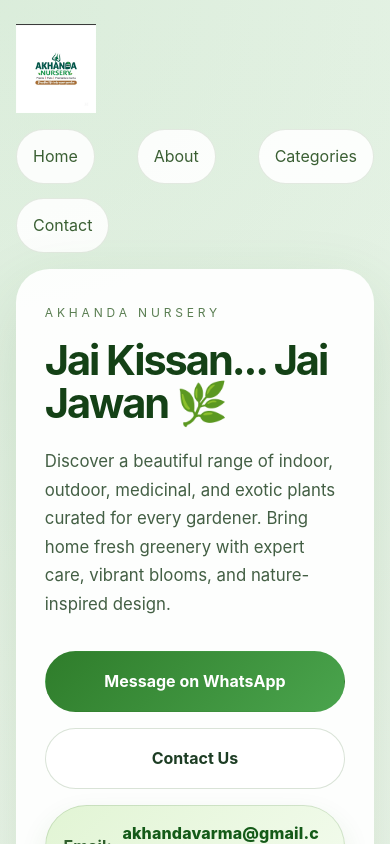
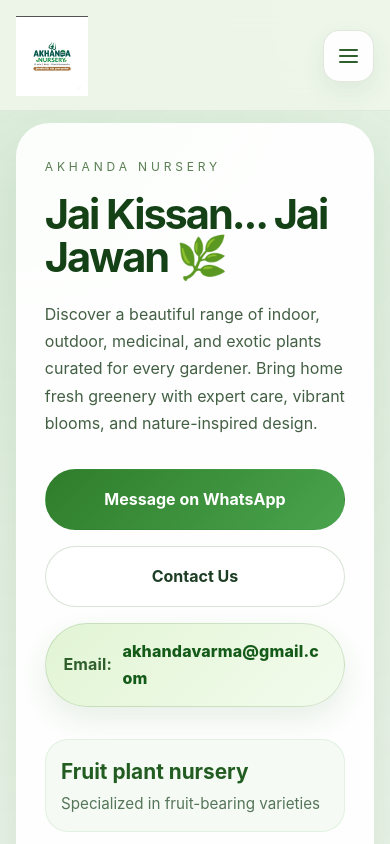
Before and after one commit to harshithapoojari123/Akhanda-Nursery, a React (Vite) app: page / in a window 390 px wide. Shown: the top 844 px of the page. Built offline with nearby package versions, Linux system fonts and the light colour scheme.

Commit message:
Improve mobile navigation and layout

```diff
--- a/src/App.jsx
+++ b/src/App.jsx
@@ -62,6 +62,7 @@ function App() {
   const [isLoading, setIsLoading] = useState(true);
   const [isCompactViewport] = useState(() => window.innerWidth <= 768);
   const [activeCategory, setActiveCategory] = useState(categories[0].name);
+  const [isMenuOpen, setIsMenuOpen] = useState(false);
   const selectedCategory = categories.find((category) => category.name === activeCategory) ?? categories[0];
 
   useEffect(() => {
@@ -71,6 +72,28 @@ function App() {
 
     return () => window.clearTimeout(timer);
   }, []);
+
+  useEffect(() => {
+    if (!isMenuOpen) {
+      document.body.style.overflow = '';
+      return undefined;
+    }
+
+    document.body.style.overflow = 'hidden';
+
+    const handleKeyDown = (event) => {
+      if (event.key === 'Escape') {
+        setIsMenuOpen(false);
+      }
+    };
+
+    window.addEventListener('keydown', handleKeyDown);
+
+    return () => {
+      document.body.style.overflow = '';
+      window.removeEventListener('keydown', handleKeyDown);
+    };
+  }, [isMenuOpen]);
 
   const filteredPlants = useMemo(() => {
     const filterKey = selectedCategory.filter ?? selectedCategory.name;
@@ -85,7 +108,25 @@ function App() {
     window.scrollTo({ top: 0, behavior: 'smooth' });
   };
 
+  const closeMenu = () => {
+    setIsMenuOpen(false);
+  };
+
+  const openHomeView = () => {
+    closeMenu();
+    goHome();
+  };
+
+  const scrollToSection = (sectionId) => {
+    closeMenu();
+    goHome();
+    window.setTimeout(() => {
+      document.getElementById(sectionId)?.scrollIntoView({ behavior: 'smooth' });
+    }, 0);
+  };
+
   const backToCategories = () => {
+    closeMenu();
     setRoute('home');
     window.scrollTo({ top: 0, behavior: 'smooth' });
     setTimeout(() => {
@@ -94,6 +135,7 @@ function App() {
   };
 
   const openCategory = (categoryName) => {
+    closeMenu();
     setActiveCategory(categoryName);
     setRoute('category');
     window.scrollTo({ top: 0, behavior: 'smooth' });
@@ -106,42 +148,65 @@ function App() {
   return (
     <div className="app-shell">
       <header className="site-header">
-        <Logo onClick={goHome} />
-        <nav className="top-nav">
-          <button className="nav-link" type="button" onClick={goHome}>
+        <Logo onClick={openHomeView} />
+        <button
+          className={`mobile-menu-button ${isMenuOpen ? 'open' : ''}`}
+          type="button"
+          aria-label="Toggle navigation menu"
+          aria-expanded={isMenuOpen}
+          aria-controls="mobile-nav-panel"
+          onClick={() => setIsMenuOpen((value) => !value)}
+        >
+          <span />
+          <span />
+          <span />
+        </button>
+        <nav className="top-nav desktop-nav">
+          <button className="nav-link" type="button" onClick={openHomeView}>
             Home
           </button>
           <button
             className="nav-link"
             type="button"
-            onClick={() => {
-              goHome();
-              document.getElementById('about')?.scrollIntoView({ behavior: 'smooth' });
-            }}
+            onClick={() => scrollToSection('about')}
           >
             About
           </button>
           <button
             className="nav-link"
             type="button"
-            onClick={() => {
-              goHome();
-              document.getElementById('categories')?.scrollIntoView({ behavior: 'smooth' });
-            }}
+            onClick={() => scrollToSection('categories')}
           >
             Categories
           </button>
           <button
             className="nav-link"
             type="button"
-            onClick={() => {
-              goHome();
-              document.getElementById('contact')?.scrollIntoView({ behavior: 'smooth' });
-            }}
+            onClick={() => scrollToSection('contact')}
           >
             Contact
           </button>
         </nav>
+        <button
+          className={`mobile-nav-backdrop ${isMenuOpen ? 'open' : ''}`}
+          type="button"
+          aria-label="Close navigation menu"
+          onClick={closeMenu}
+        />
+        <div id="mobile-nav-panel" className={`mobile-nav-panel ${isMenuOpen ? 'open' : ''}`}>
+          <button className="mobile-nav-link" type="button" onClick={openHomeView}>
+            Home
+          </button>
+          <button className="mobile-nav-link" type="button" onClick={() => scrollToSection('about')}>
+            About
+          </button>
+          <button className="mobile-nav-link" type="button" onClick={() => scrollToSection('categories')}>
+            Categories
+          </button>
+          <button className="mobile-nav-link" type="button" onClick={() => scrollToSection('contact')}>
+            Contact
+          </button>
+        </div>
       </header>
 
       {route === 'home' ? (
--- a/src/styles.css
+++ b/src/styles.css
@@ -239,6 +239,7 @@ button {
   justify-content: space-between;
   gap: 1rem;
   padding: 1.5rem 0 0;
+  position: relative;
 }
 
 .logo-badge {
@@ -289,6 +290,10 @@ button {
   flex-wrap: wrap;
 }
 
+.desktop-nav {
+  display: flex;
+}
+
 .top-nav .nav-link {
   background: rgba(255, 255, 255, 0.88);
   border: 1px solid rgba(70, 110, 56, 0.14);
@@ -304,6 +309,67 @@ button {
   background: rgba(51, 112, 40, 0.12);
   border-color: rgba(46, 111, 44, 0.3);
   transform: translateY(-1px);
+}
+
+.mobile-menu-button {
+  display: none;
+  width: 3.2rem;
+  height: 3.2rem;
+  border: 1px solid rgba(70, 110, 56, 0.16);
+  border-radius: 1rem;
+  background: rgba(255, 255, 255, 0.9);
+  padding: 0.65rem;
+  cursor: pointer;
+  align-items: center;
+  justify-content: center;
+  gap: 0.22rem;
+  flex-direction: column;
+  box-shadow: 0 10px 24px rgba(43, 101, 46, 0.08);
+}
+
+.mobile-menu-button span {
+  width: 1.2rem;
+  height: 0.14rem;
+  border-radius: 999px;
+  background: #2f5f2d;
+  transition: transform 0.25s ease, opacity 0.25s ease, width 0.25s ease;
+}
+
+.mobile-menu-button.open span:nth-child(1) {
+  transform: translateY(0.36rem) rotate(45deg);
+}
+
+.mobile-menu-button.open span:nth-child(2) {
+  opacity: 0;
+}
+
+.mobile-menu-button.open span:nth-child(3) {
+  transform: translateY(-0.36rem) rotate(-45deg);
+}
+
+.mobile-nav-panel {
+  display: none;
+}
+
+.mobile-nav-backdrop {
+  display: none;
+}
+
+.mobile-nav-link {
+  width: 100%;
+  border: 0;
+  background: transparent;
+  color: #234f22;
+  font-weight: 700;
+  text-align: left;
+  padding: 0.9rem 1rem;
+  border-radius: 0.95rem;
+  cursor: pointer;
+}
+
+.mobile-nav-link:hover,
+.mobile-nav-link:focus-visible {
+  background: rgba(47, 122, 47, 0.08);
 }
 
 .hero-section {
@@ -1069,13 +1135,73 @@ button {
 
 @media (max-width: 720px) {
   .site-header {
-    flex-direction: column;
-    align-items: flex-start;
+    flex-direction: row;
+    align-items: center;
+    position: sticky;
+    top: 0;
+    z-index: 40;
+    margin: 0 -1rem;
+    padding: 1rem 1rem 0.85rem;
+    background: rgba(239, 247, 235, 0.82);
+    backdrop-filter: blur(16px);
+    border-bottom: 1px solid rgba(92, 133, 76, 0.1);
   }
 
-  .top-nav {
-    width: 100%;
-    justify-content: space-between;
+  .desktop-nav {
+    display: none;
+  }
+
+  .mobile-menu-button {
+    display: inline-flex;
+  }
+
+  .mobile-nav-panel {
+    display: grid;
+    gap: 0.35rem;
+    position: absolute;
+    top: calc(100% + 0.9rem);
+    left: 0;
+    right: 0;
+    padding: 0.85rem;
+    border-radius: 1.35rem;
+    background: rgba(255, 255, 255, 0.96);
+    border: 1px solid rgba(84, 126, 73, 0.14);
+    box-shadow: 0 24px 60px rgba(36, 81, 34, 0.18);
+    backdrop-filter: blur(18px);
+    z-index: 20;
+    opacity: 0;
+    transform: translateY(-8px);
+    pointer-events: none;
+    transition: opacity 0.2s ease, transform 0.2s ease;
+  }
+
+  .mobile-nav-backdrop {
+    display: block;
+    position: fixed;
+    inset: 0;
+    border: 0;
+    padding: 0;
+    background: rgba(13, 26, 14, 0.26);
+    backdrop-filter: blur(4px);
+    opacity: 0;
+    pointer-events: none;
+    transition: opacity 0.2s ease;
+    z-index: 25;
+  }
+
+  .mobile-nav-panel.open {
+    opacity: 1;
+    transform: translateY(0);
+    pointer-events: auto;
+  }
+
+  .mobile-nav-backdrop.open {
+    opacity: 1;
+    pointer-events: auto;
+  }
+
+  .site-header .logo-image {
+    width: 72px;
   }
 
   .hero-card.hero-large {
@@ -1084,6 +1210,30 @@ button {
 
   .hero-copy-panel {
     padding: 1.8rem;
+  }
+
+  .hero-grid {
+    gap: 1.1rem;
+  }
+
+  .hero-section {
+    margin-top: 0.75rem;
+  }
+
+  .hero-copy-panel h1 {
+    font-size: clamp(2.3rem, 9vw, 3.1rem);
+  }
+
+  .hero-text {
+    font-size: 1rem;
+  }
+
+  .hero-stats {
+    gap: 0.75rem;
+  }
+
+  .hero-stats div {
+    padding: 0.9rem 0.95rem;
   }
 
   .hero-smalls {
@@ -1123,4 +1273,20 @@ button {
   .button {
     width: 100%;
   }
+
+  .button.button-sm {
+    width: auto;
+  }
+
+  .category-pill {
+    min-height: 5.3rem;
+  }
+
+  .contact-grid {
+    gap: 1rem;
+  }
+
+  .map-frame {
+    min-height: 260px;
+  }
 }
```
